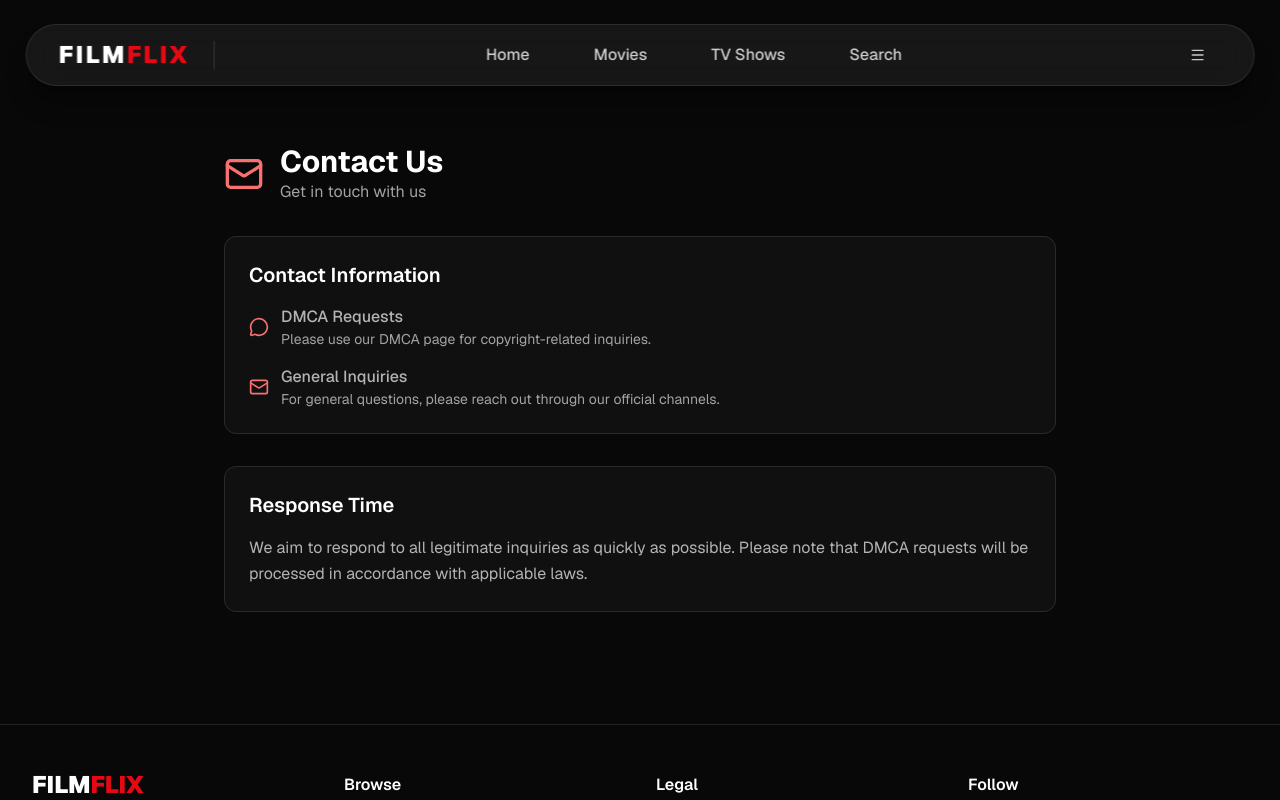
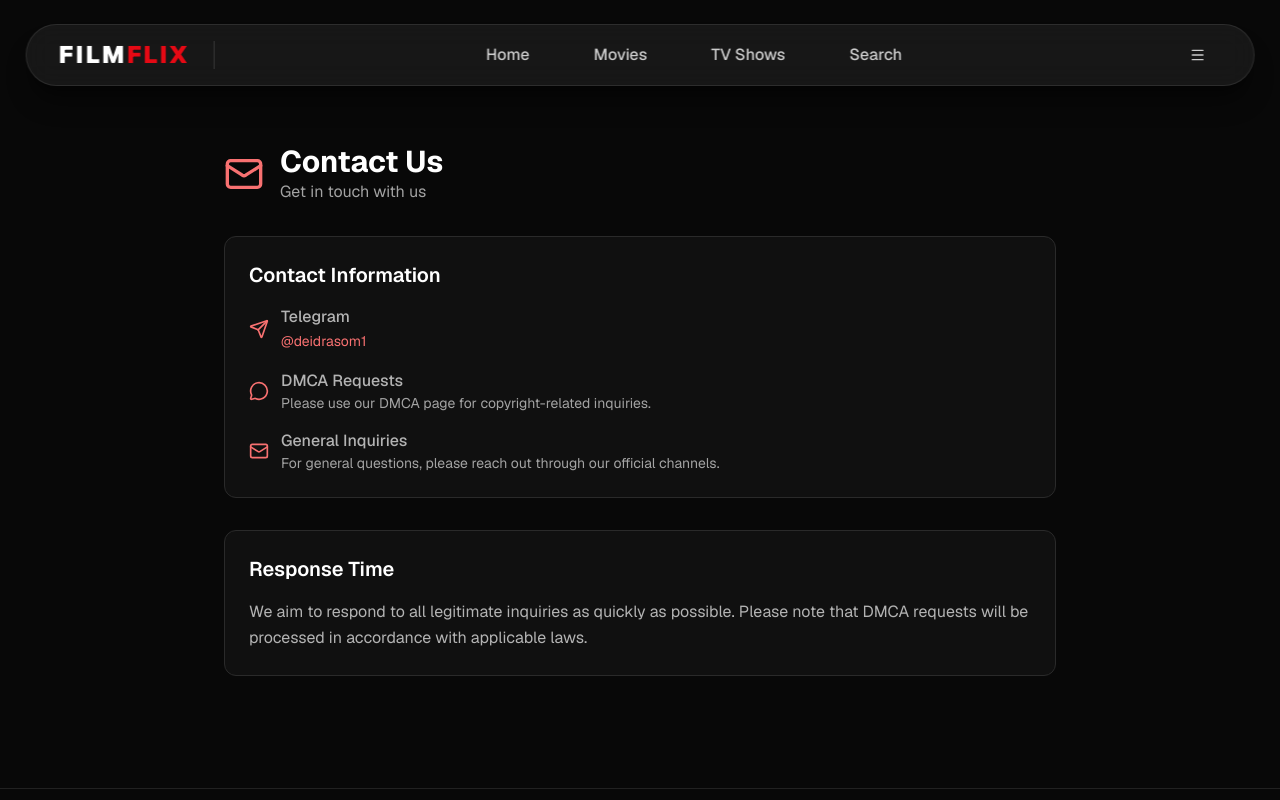
Before and after one commit to cabdirisaaq322/filmlix, a Next.js app: page /contact in a window 1280 px wide. Shown: the top 800 px of the page. Built offline with nearby package versions, Linux system fonts and the light colour scheme.

Commit message:
Add Telegram contact

```diff
--- a/src/app/contact/page.tsx
+++ b/src/app/contact/page.tsx
@@ -1,5 +1,5 @@
 import { Metadata } from 'next';
-import { Mail, MessageCircle } from 'lucide-react';
+import { Mail, MessageCircle, Send } from 'lucide-react';
 
 export const metadata: Metadata = {
   title: 'Contact Us',
@@ -22,6 +22,20 @@ export default function Contact() {
           <section className="mb-8 p-6 bg-slate-900/50 border border-slate-800 rounded-xl">
             <h2 className="text-xl font-semibold text-white mb-4">Contact Information</h2>
             <div className="space-y-4">
+              <div className="flex items-center gap-3">
+                <Send className="w-5 h-5 text-indigo-400" />
+                <div>
+                  <p className="text-slate-300 font-medium">Telegram</p>
+                  <a
+                    href="https://t.me/deidrasom1"
+                    target="_blank"
+                    rel="noopener noreferrer"
+                    className="text-indigo-400 hover:text-indigo-300 text-sm"
+                  >
+                    @deidrasom1
+                  </a>
+                </div>
+              </div>
               <div className="flex items-center gap-3">
                 <MessageCircle className="w-5 h-5 text-indigo-400" />
                 <div>
```
